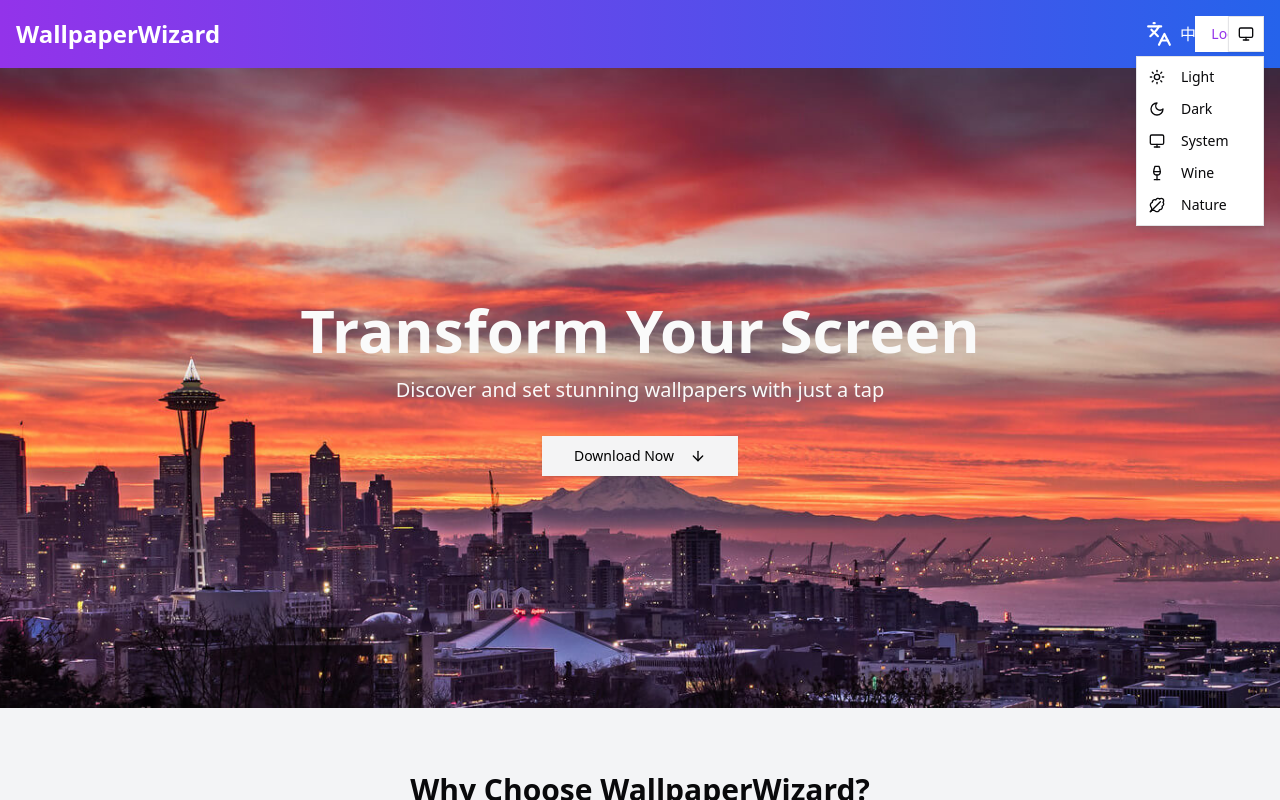
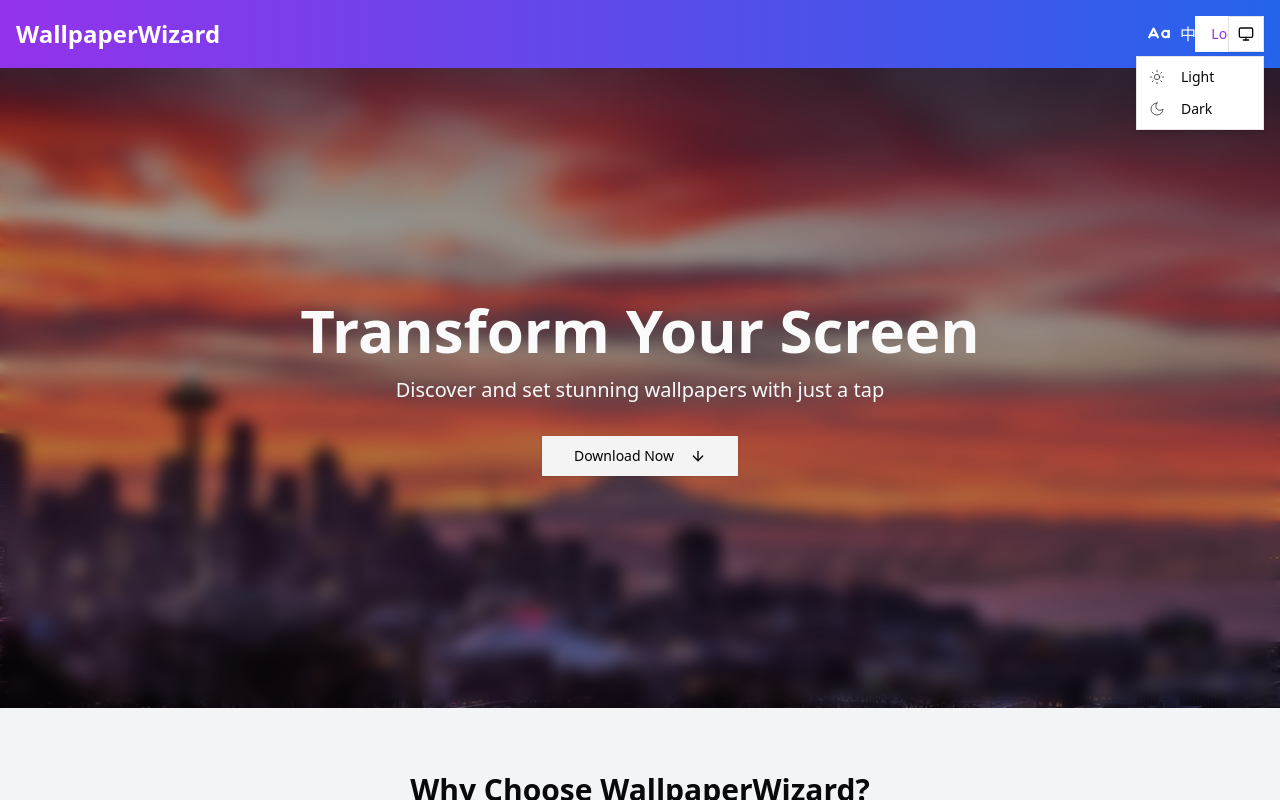
Before and after one commit to LongDevStudio/LongWallPic_Creater_App, a Next.js app: page /en in a window 1280 px wide. Both pictures are taken after a click on the button "Toggle theme". Shown: the top 800 px of the page. Built offline with nearby package versions, Linux system fonts and the light colour scheme.

Commit message:
Optimize UI

```diff
--- a/src/app/[locale]/layout.tsx
+++ b/src/app/[locale]/layout.tsx
@@ -4,7 +4,7 @@ import type { Metadata } from "next";
 import localFont from "next/font/local";
 import "./globals.css";
 import { AuthProvider } from "@/contexts/AuthContext";
-import { ThemeProvider } from "@/components/theme-provider";
+import { ThemeProvider } from "@/components/ThemeSelector";
 
 const geistSans = localFont({
     src: "./fonts/GeistVF.woff",
--- a/src/app/[locale]/page.tsx
+++ b/src/app/[locale]/page.tsx
@@ -59,23 +59,6 @@ export default function Home() {
 
         return () => clearInterval(interval);
     }, [backgroundImages]);
-
-    const getThemeIcon = (theme: string) => {
-        switch (theme) {
-            case 'light':
-                return <Sun className="h-[1.2rem] w-[1.2rem]" />;
-            case 'dark':
-                return <Moon className="h-[1.2rem] w-[1.2rem]" />;
-            case 'system':
-                return <Monitor className="h-[1.2rem] w-[1.2rem]" />;
-            case 'wine':
-                return <Wine className="h-[1.2rem] w-[1.2rem]" />;
-            case 'leafy':
-                return <LeafyGreen className="h-[1.2rem] w-[1.2rem]" />;
-            default:
-                return <Sun className="h-[1.2rem] w-[1.2rem]" />;
-        }
-    };
 
     return (
         <div className="flex flex-col min-h-screen">
@@ -300,8 +283,24 @@ function RoadmapItem({icon, title, description, timeline}: {
 }
 
 function Carousel({images, currentIndex}: { images: string[], currentIndex: number }) {
+    const [mousePosition, setMousePosition] = useState({ x: 0, y: 0 });
+    const [isHovering, setIsHovering] = useState(false);
+
+    const handleMouseMove = (e: React.MouseEvent) => {
+        const rect = e.currentTarget.getBoundingClientRect();
+        setMousePosition({
+            x: e.clientX - rect.left,
+            y: e.clientY - rect.top,
+        });
+    };
+
     return (
-        (<div className="carousel">
+        <div
+            className="carousel relative w-full h-full"
+            onMouseMove={handleMouseMove}
+            onMouseEnter={() => setIsHovering(true)}
+            onMouseLeave={() => setIsHovering(false)}
+        >
             {images.map((src, index) => (
                 <Image
                     key={index}
@@ -309,13 +308,24 @@ function Carousel({images, currentIndex}: { images: string[], currentIndex: numb
                     alt={''}
                     loading={'lazy'}
                     quality={75}
-                    className={index === currentIndex ? 'opacity-100' : 'opacity-0'}
+                    className={`transition-opacity duration-1000 ${index === currentIndex ? 'opacity-100' : 'opacity-0'}`}
                     fill
                     sizes="100vw"
                     style={{
                         objectFit: "cover"
-                    }} />
+                    }}
+                />
             ))}
-        </div>)
+            {/* 毛玻璃效果遮罩层 */}
+            <div
+                className="absolute inset-0 backdrop-blur-sm bg-black/30"
+                style={{
+                    backdropFilter: 'blur(8px)',
+                    WebkitBackdropFilter: 'blur(8px)',
+                    maskImage: isHovering ? `radial-gradient(circle 250px at ${mousePosition.x}px ${mousePosition.y}px, transparent 100%, black 100%)` : undefined,
+                    WebkitMaskImage: isHovering ? `radial-gradient(circle 250px at ${mousePosition.x}px ${mousePosition.y}px, transparent 100%, black 100%)` : undefined,
+                }}
+            />
+        </div>
     );
 }
--- a/src/components/LanguageSelector.tsx
+++ b/src/components/LanguageSelector.tsx
@@ -1,9 +1,8 @@
 'use client'
 
-import { Button } from "@/components/ui/button"
-import { useLocale, useTranslations } from 'next-intl'
+import { useLocale } from 'next-intl'
 import { usePathname, useRouter } from 'next/navigation'
-import { LuLanguages } from "react-icons/lu";
+import { LuLanguages, LuCaseSensitive } from "react-icons/lu";
 
 export function LanguageSelector() {
     const locale = useLocale()
@@ -20,7 +19,7 @@ export function LanguageSelector() {
             onClick={toggleLanguage}
             className="ml-4 flex items-center cursor-pointer text-white"
         >
-            <LuLanguages size={26} className="mr-2" />
+            {locale === 'en' ? <LuCaseSensitive size={26} className="mr-2" /> : <LuLanguages size={26} className="mr-2" />}
             {locale === 'en' ? '中文' : 'English'}
         </div>
     )
--- a/src/components/ThemeSelector.tsx
+++ b/src/components/ThemeSelector.tsx
@@ -3,7 +3,8 @@
 import { useTheme } from 'next-themes'
 import { useTranslations } from "next-intl"
 import { useEffect, useState } from 'react'
-import { Sun, Moon, Monitor, Wine, LeafyGreen } from 'lucide-react'
+import { themes } from '@/config/themes'
+import { useAuth } from '@/contexts/AuthContext'
 import {
     DropdownMenu,
     DropdownMenuContent,
@@ -12,59 +13,63 @@ import {
 } from "@/components/ui/dropdown-menu"
 import { Button } from "@/components/ui/button"
 
+import * as React from "react"
+import { ThemeProvider as NextThemesProvider } from "next-themes"
+import { type ThemeProviderProps } from "next-themes"
+
+export function ThemeProvider({ children, ...props }: ThemeProviderProps) {
+    return <NextThemesProvider {...props}>{children}</NextThemesProvider>
+}
+
 export function ThemeSelector() {
     const t = useTranslations()
     const { setTheme, theme } = useTheme()
     const [mounted, setMounted] = useState(false)
+    const { isLoggedIn, logout } = useAuth()
 
     useEffect(() => {
         setMounted(true)
     }, [])
 
     const getThemeIcon = (currentTheme: string) => {
-        switch (currentTheme) {
-            case 'light': return <Sun className="h-4 w-4" />
-            case 'dark': return <Moon className="h-4 w-4" />
-            case 'system': return <Monitor className="h-4 w-4" />
-            case 'wine': return <Wine className="h-4 w-4" />
-            case 'leafy': return <LeafyGreen className="h-4 w-4" />
-            default: return <Sun className="h-4 w-4" />
-        }
+        return themes[currentTheme]?.icon || themes.light.icon
     }
 
     if (!mounted) {
         return null
     }
 
+    const availableThemes = Object.entries(themes).filter(([_, config]) => {
+        if (!config.visible) return false;
+        if (config.requiresAuth && !isLoggedIn) return false;
+        return true;
+    });
+
     return (
         <DropdownMenu>
             <DropdownMenuTrigger asChild>
                 <Button variant="outline" size="icon">
-                    {getThemeIcon(theme ?? 'default')}
+                    {React.createElement(getThemeIcon(theme ?? 'light'), {
+                        className: "h-4 w-4"
+                    })}
                     <span className="sr-only">Toggle theme</span>
                 </Button>
             </DropdownMenuTrigger>
             <DropdownMenuContent align="end">
-                <DropdownMenuItem onClick={() => setTheme("light")}>
-                    <Sun className="mr-2 h-4 w-4"/>
-                    <span>{t('theme.light')}</span>
-                </DropdownMenuItem>
-                <DropdownMenuItem onClick={() => setTheme("dark")}>
-                    <Moon className="mr-2 h-4 w-4"/>
-                    <span>{t('theme.dark')}</span>
-                </DropdownMenuItem>
-                <DropdownMenuItem onClick={() => setTheme("system")}>
-                    <Monitor className="mr-2 h-4 w-4"/>
-                    <span>{t('theme.system')}</span>
-                </DropdownMenuItem>
-                <DropdownMenuItem onClick={() => setTheme("wine")}>
-                    <Wine className="mr-2 h-4 w-4"/>
-                    <span>{t('theme.wine')}</span>
-                </DropdownMenuItem>
-                <DropdownMenuItem onClick={() => setTheme("leafy")}>
-                    <LeafyGreen className="mr-2 h-4 w-4"/>
-                    <span>{t('theme.leafy')}</span>
-                </DropdownMenuItem>
+                {availableThemes.map(([themeKey, config]) => (
+                    <DropdownMenuItem
+                        key={themeKey}
+                        onClick={() => setTheme(themeKey)}
+                        className={`${theme === themeKey ? "font-semibold" : ""}`}
+                        data-state={theme === themeKey ? "selected" : "default"}
+                    >
+                        {React.createElement(config.icon, {
+                            className: `mr-2 h-4 w-4 ${theme === themeKey ? "stroke-2" : "stroke-1"}`
+                        })}
+                        <span>{t(config.translationKey)}</span>
+                        {theme === themeKey && <span className="ml-auto">✓</span>}
+                    </DropdownMenuItem>
+                ))}
             </DropdownMenuContent>
         </DropdownMenu>
     )
--- a/src/components/theme-provider.tsx
+++ /dev/null
@@ -1,9 +0,0 @@
-"use client"
-
-import * as React from "react"
-import { ThemeProvider as NextThemesProvider } from "next-themes"
-import { type ThemeProviderProps } from "next-themes"
-
-export function ThemeProvider({ children, ...props }: ThemeProviderProps) {
-  return <NextThemesProvider {...props}>{children}</NextThemesProvider>
-}
--- /dev/null
+++ b/src/config/themes.ts
@@ -0,0 +1,47 @@
+import { Sun, Moon, Monitor, Wine, LeafyGreen } from 'lucide-react'
+
+export interface ThemeConfig {
+  name: string;
+  icon: typeof Sun;
+  requiresAuth: boolean;
+  visible: boolean;
+  translationKey: string;
+}
+
+export const themes: Record<string, ThemeConfig> = {
+  light: {
+    name: 'light',
+    icon: Sun,
+    requiresAuth: false,
+    visible: true,
+    translationKey: 'theme.light'
+  },
+  dark: {
+    name: 'dark',
+    icon: Moon,
+    requiresAuth: false,
+    visible: true,
+    translationKey: 'theme.dark'
+  },
+  system: {
+    name: 'system',
+    icon: Monitor,
+    requiresAuth: true,
+    visible: true,
+    translationKey: 'theme.system'
+  },
+  wine: {
+    name: 'wine',
+    icon: Wine,
+    requiresAuth: true,
+    visible: true,
+    translationKey: 'theme.wine'
+  },
+  leafy: {
+    name: 'leafy',
+    icon: LeafyGreen,
+    requiresAuth: true,
+    visible: false,
+    translationKey: 'theme.leafy'
+  }
+}
```
